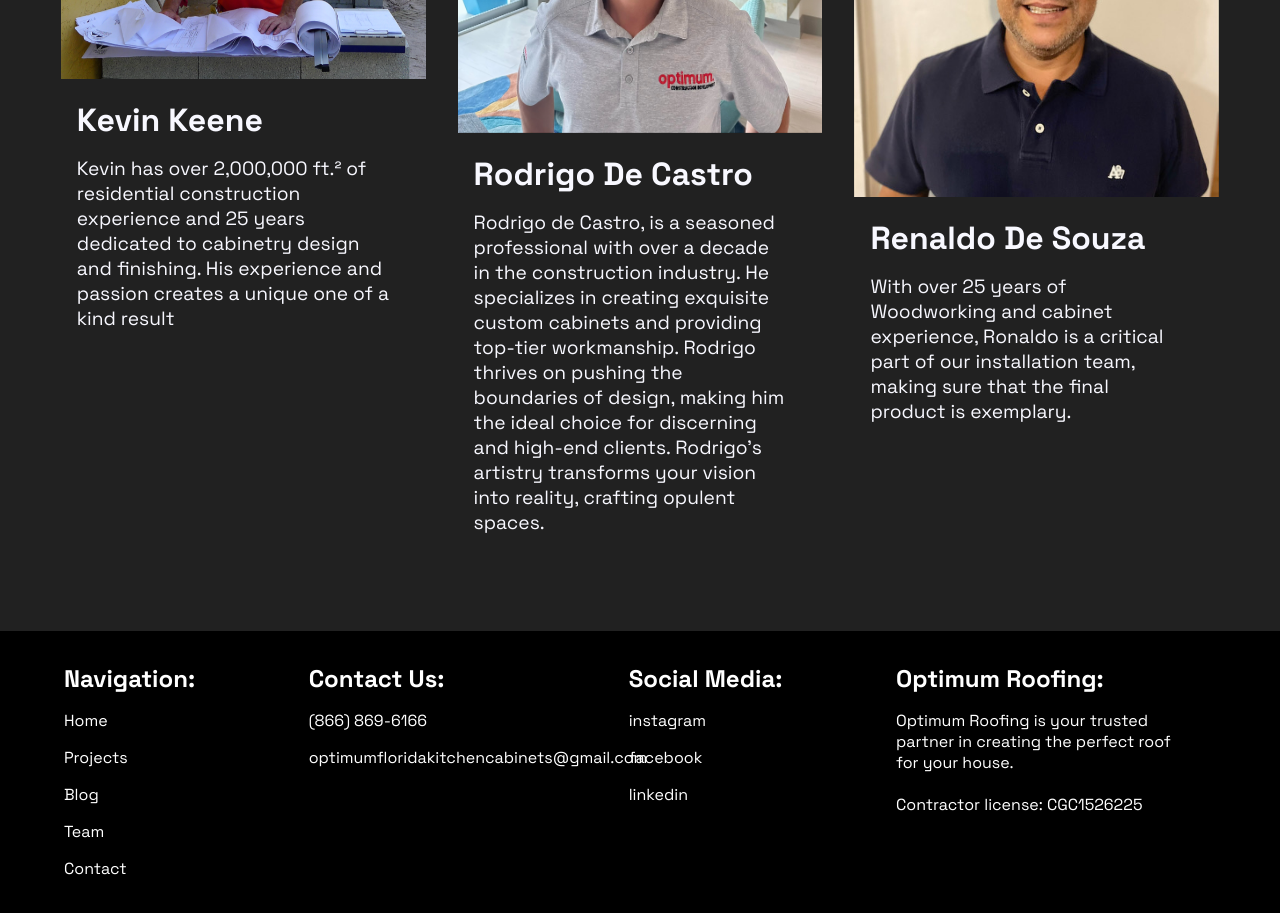
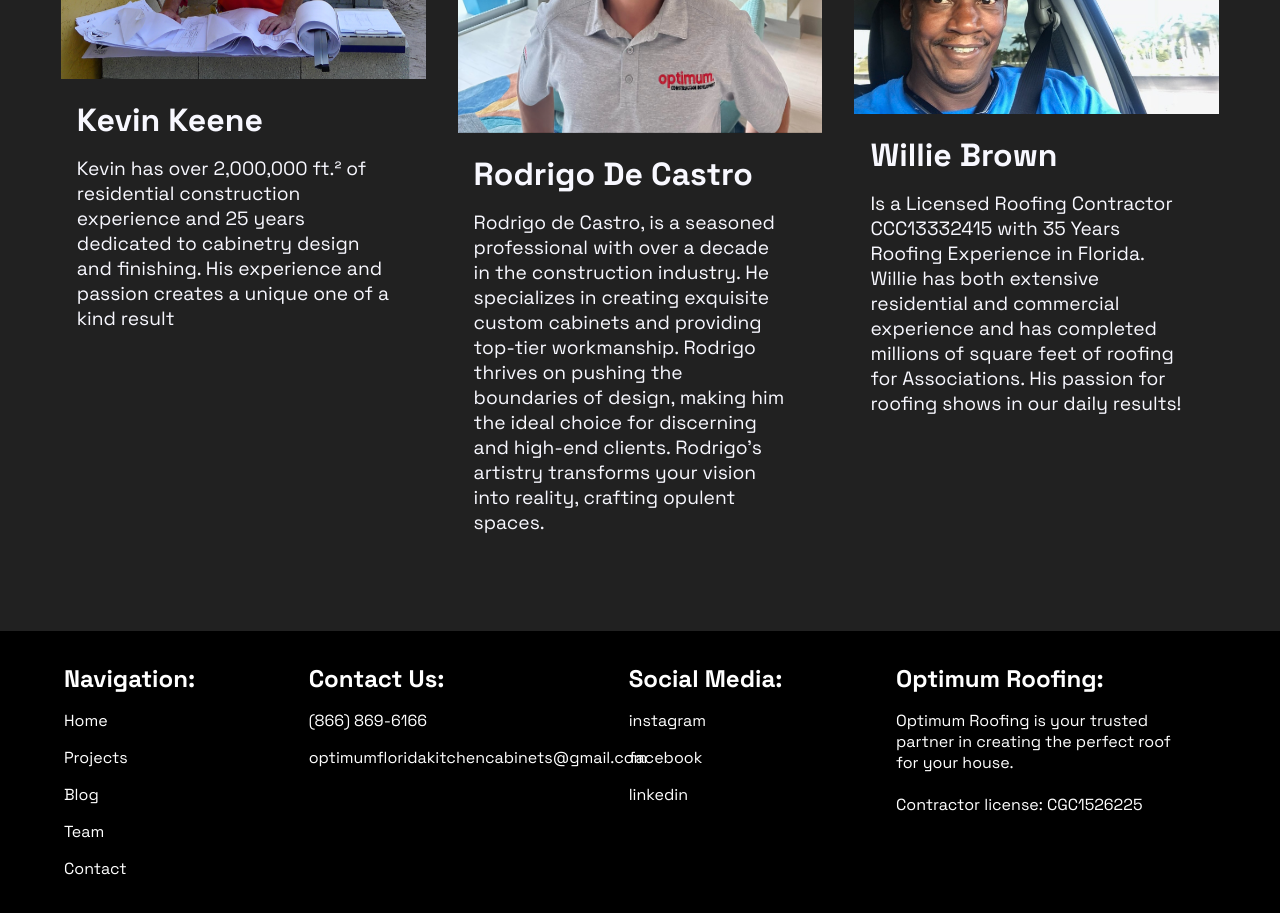
Before and after one commit to serge-yegorian/client-roofing2.0, a React (Create React App) app: page /team in a window 1280 px wide. Shown: the part 1320-2233 px from the top of the page. Built offline with nearby package versions, Linux system fonts and the light colour scheme.

Commit message:
add Will

```diff
--- a/src/pages/Team/Team.js
+++ b/src/pages/Team/Team.js
@@ -42,12 +42,12 @@ Rodrigo thrives on pushing the boundaries of design, making him the ideal choice
                     </div>
                 </div>
                 <div className='team__member'>
-                    <img className='team__image' alt=' Renaldo' src={require('../../assets/images/worker3.png')}/>
+                    <img className='team__image' alt=' Will' src={require('../../assets/images/worker3.png')}/>
                 {/* <div className='team__image team__image--renaldo'>
                 </div> */}
                     <div className='team__content'>
-                        <h3 className='team__name'>Renaldo De Souza</h3>
-                        <p className='team__description'>With over 25 years of Woodworking and cabinet experience, Ronaldo is a critical part of our installation team, making sure that the final product is exemplary.</p>
+                        <h3 className='team__name'>Willie Brown</h3>
+                        <p className='team__description'>Is a Licensed Roofing Contractor CCC13332415 with 35 Years Roofing Experience in Florida.  Willie has both extensive residential and commercial experience and has completed millions of square feet of roofing for Associations.  His passion for roofing shows in our daily results!</p>
                     </div>
                 </div>
             </div>
```
Also changed, not shown: src/assets/images/worker3.png.
